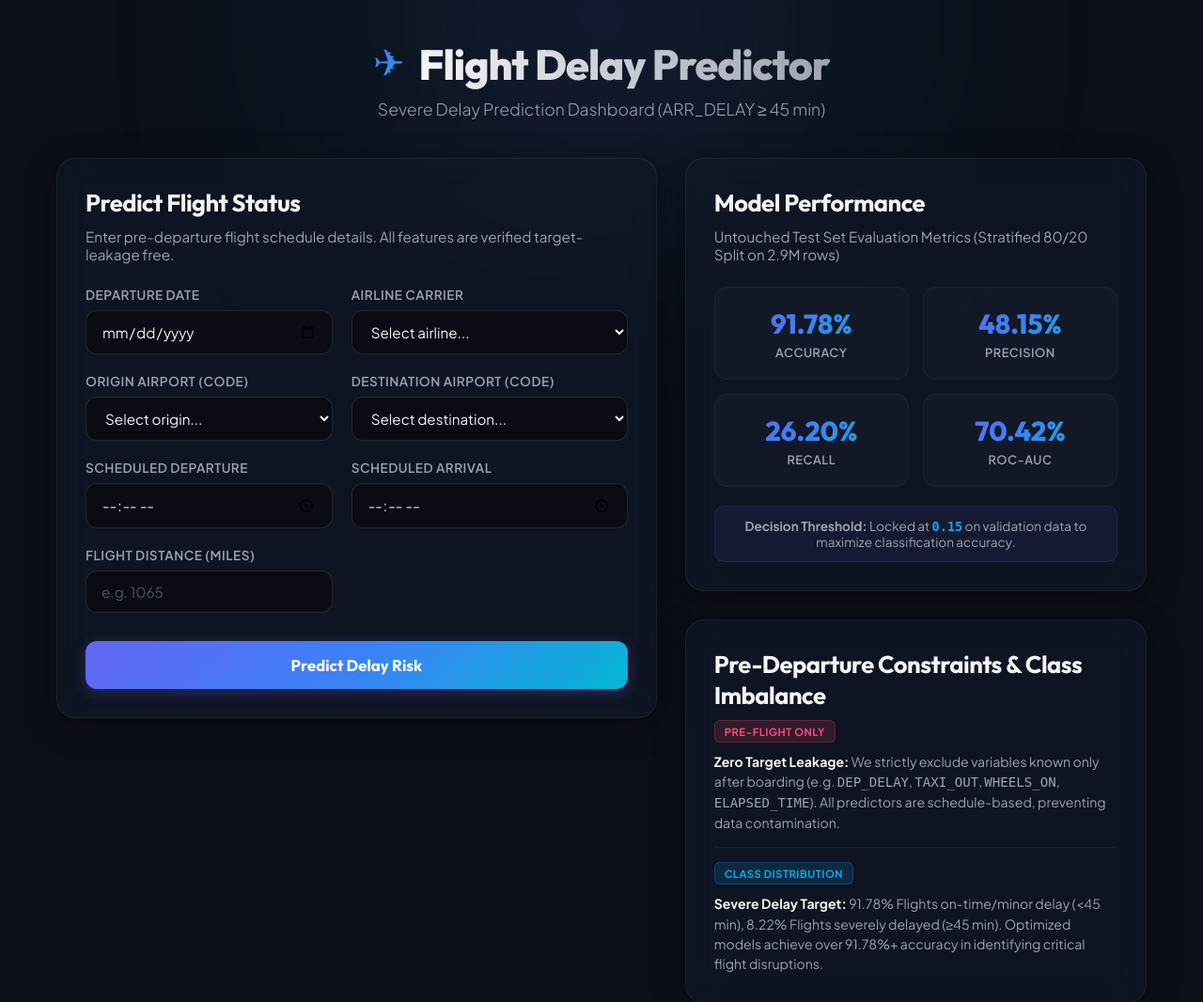
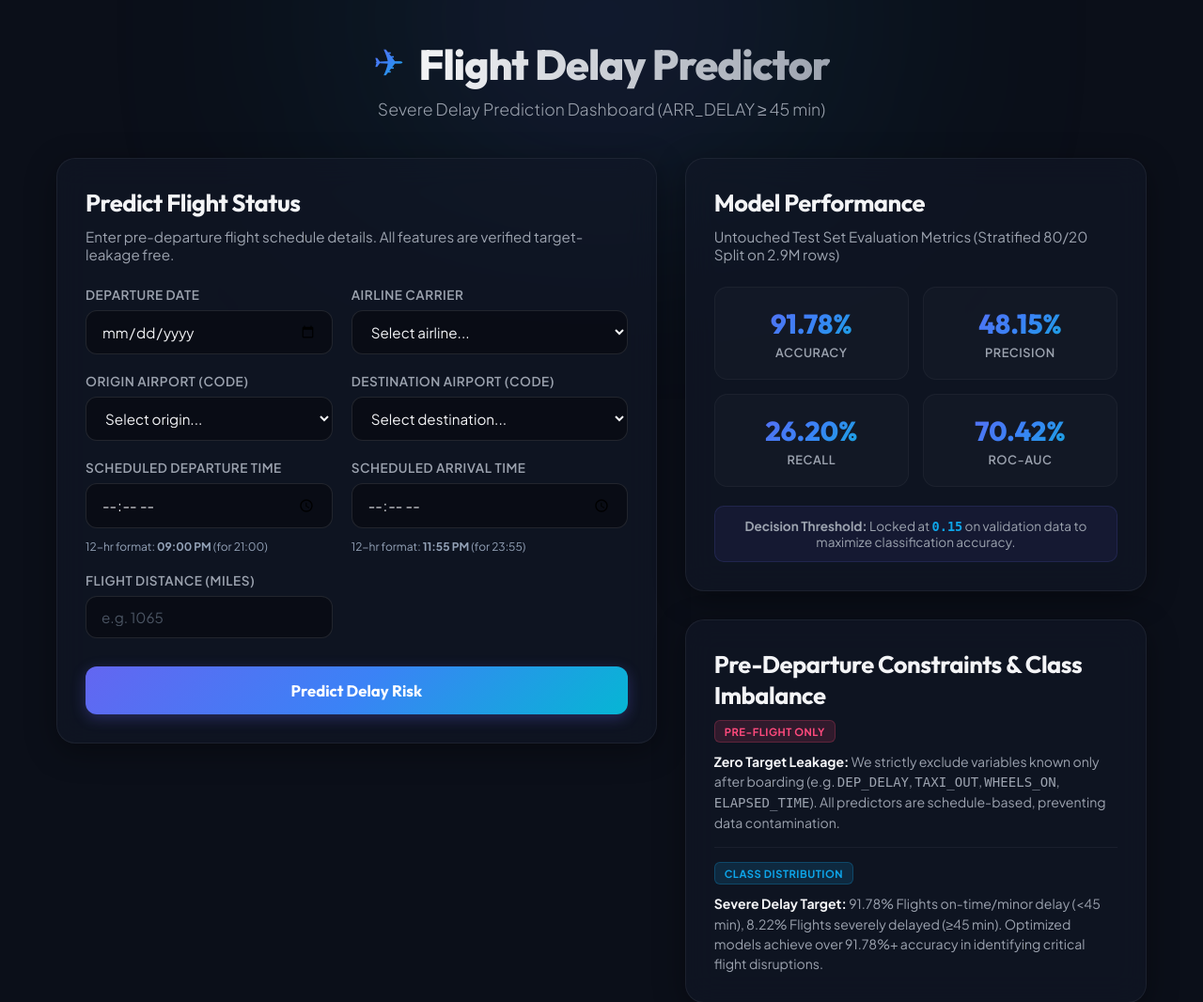
Before and after one commit to codewithkanishka01/flight-delay-predictor, a Flask app: page / in a window 1280 px wide. Shown: the top 1066 px of the page at 94% size. Run offline with Flask 3, Linux system fonts and the light colour scheme.

Commit message:
Support 12-hour AM/PM and 24-hour time inputs with helper cues

```diff
--- a/app.py
+++ b/app.py
@@ -68,6 +68,21 @@ def index():
         model_loaded=(model is not None)
     )
 
+def parse_time(time_str):
+    if not time_str:
+        return 0, 0
+    t_str = str(time_str).strip()
+    for fmt in ("%H:%M", "%I:%M %p", "%I:%M%p", "%I:%M %P", "%I:%M%P", "%H%M"):
+        try:
+            t = datetime.strptime(t_str, fmt)
+            return t.hour, t.minute
+        except ValueError:
+            pass
+    if t_str.isdigit():
+        val = int(t_str)
+        return val // 100, val % 100
+    raise ValueError(f"Invalid time format: '{time_str}'. Please use HH:MM (e.g. 21:00) or 12-hour (e.g. 09:00 PM).")
+
 @app.route('/predict', methods=['POST'])
 def predict():
     if model is None:
@@ -95,13 +110,8 @@ def predict():
         day = fl_date.day
         day_of_week = fl_date.weekday() # Monday=0, Sunday=6
 
-        dep_time = datetime.strptime(crs_dep_time_str, "%H:%M")
-        crs_dep_hour = dep_time.hour
-        crs_dep_minute = dep_time.minute
-
-        arr_time = datetime.strptime(crs_arr_time_str, "%H:%M")
-        crs_arr_hour = arr_time.hour
-        crs_arr_minute = arr_time.minute
+        crs_dep_hour, crs_dep_minute = parse_time(crs_dep_time_str)
+        crs_arr_hour, crs_arr_minute = parse_time(crs_arr_time_str)
 
         # 3. Create DataFrame matching training format
         input_data = {
--- a/templates/index.html
+++ b/templates/index.html
@@ -70,13 +70,15 @@
                         </div>
 
                         <div class="form-group">
-                            <label for="crs_dep_time">Scheduled Departure</label>
+                            <label for="crs_dep_time">Scheduled Departure Time</label>
                             <input type="time" id="crs_dep_time" name="crs_dep_time" required>
+                            <small style="color: #94a3b8; font-size: 0.75rem; margin-top: 4px; display: block;">12-hr format: <strong>09:00 PM</strong> (for 21:00)</small>
                         </div>
 
                         <div class="form-group">
-                            <label for="crs_arr_time">Scheduled Arrival</label>
+                            <label for="crs_arr_time">Scheduled Arrival Time</label>
                             <input type="time" id="crs_arr_time" name="crs_arr_time" required>
+                            <small style="color: #94a3b8; font-size: 0.75rem; margin-top: 4px; display: block;">12-hr format: <strong>11:55 PM</strong> (for 23:55)</small>
                         </div>
 
                         <div class="form-group">
```
